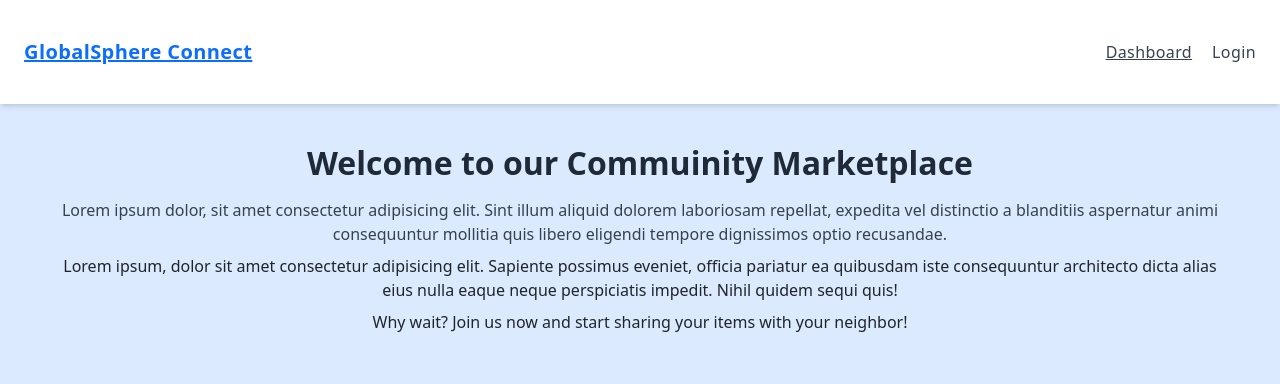
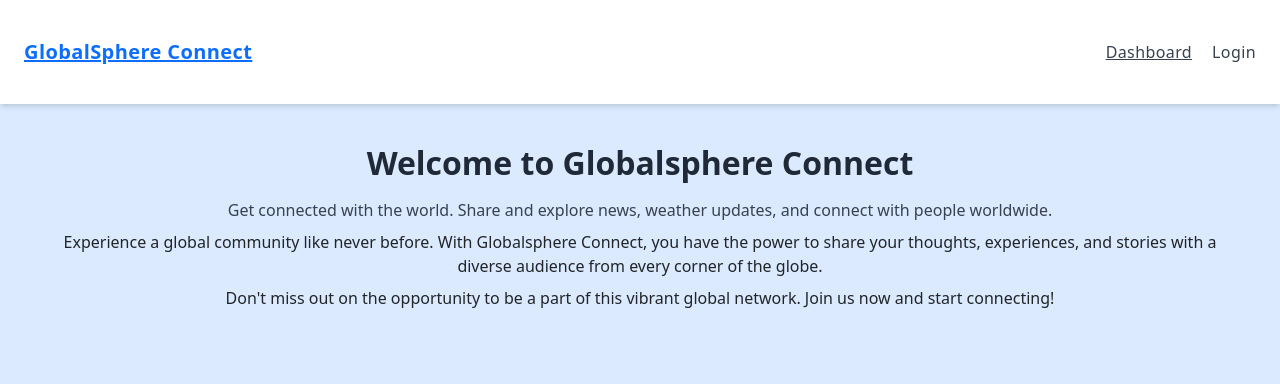
Before and after one commit to GregoryRobetertson/GlobalSphere-connect, a Next.js app: page / in a window 1280 px wide. Shown: the top 384 px of the page. Built offline with nearby package versions, Linux system fonts and the light colour scheme; no server answers.

Commit message:
updated hero

```diff
--- a/src/app/components/Hero.jsx
+++ b/src/app/components/Hero.jsx
@@ -1,14 +1,14 @@
 'use client';
-import react from "react";
-import LogInWithGoogle from "./LoginWithGoogle";
+
+
 export default function Hero({getuser}) {
     return (
         <section className="py-10 px-5 bg-blue-100 text-center">
-            <h2 className="text-3x1 font-bold text-gray-800 mb-3">Welcome to our Commuinity Marketplace</h2>
-            <p className="text-gray-700 mb-2">Lorem ipsum dolor, sit amet consectetur adipisicing elit. Sint illum aliquid dolorem laboriosam repellat, expedita vel distinctio a blanditiis aspernatur animi consequuntur mollitia quis libero eligendi tempore dignissimos optio recusandae.</p>
-            <p className="text-grey-700 mb-2">Lorem ipsum, dolor sit amet consectetur adipisicing elit. Sapiente possimus eveniet, officia pariatur ea quibusdam iste consequuntur architecto dicta alias eius nulla eaque neque perspiciatis impedit. Nihil quidem sequi quis!</p>
+            <h2 className="text-3x1 font-bold text-gray-800 mb-3">Welcome to Globalsphere Connect</h2>
+            <p className="text-gray-700 mb-2">Get connected with the world. Share and explore news, weather updates, and connect with people worldwide.</p>
+            <p className="text-grey-700 mb-2">Experience a global community like never before. With Globalsphere Connect, you have the power to share your thoughts, experiences, and stories with a diverse audience from every corner of the globe.</p>
             <p className="text-grey-700 mb-5">
-                Why wait? Join us now and start sharing your items with your neighbor!
+                Don't miss out on the opportunity to be a part of this vibrant global network. Join us now and start connecting!
             </p>
         </section>
     )
```
